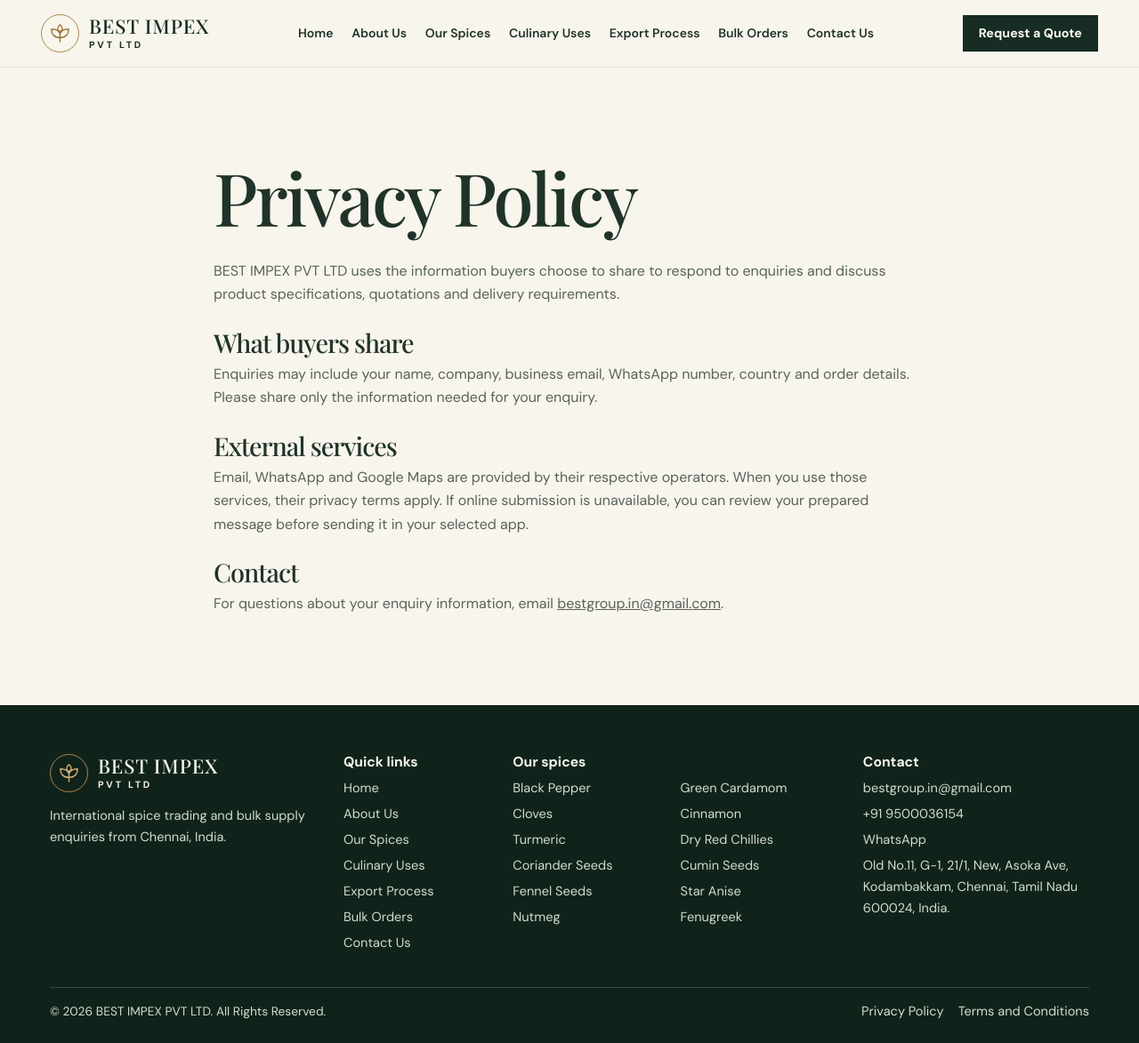
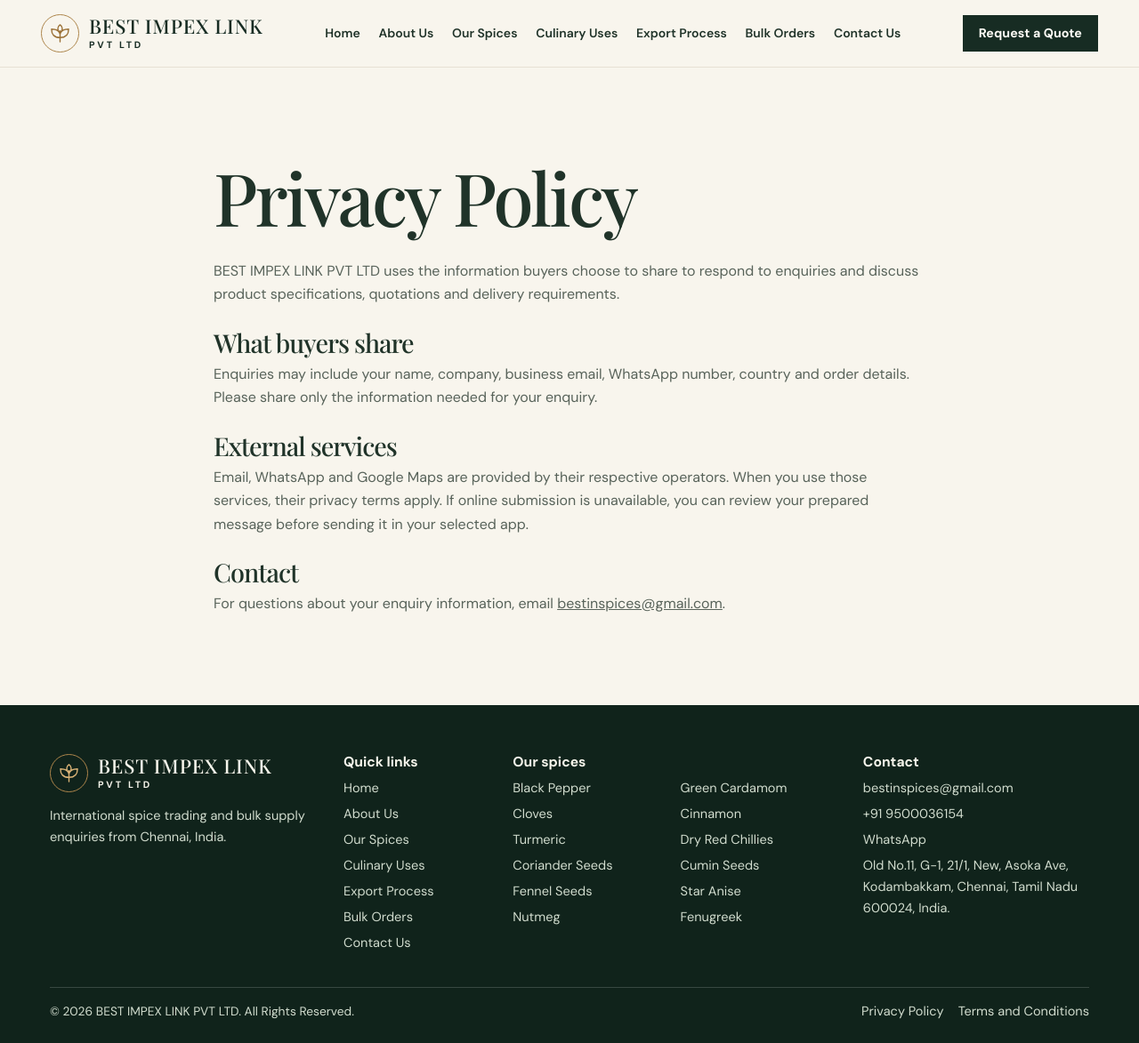
Before and after one commit to AnanthaKrishnan45/best-impex-pvt-ltd, a plain HTML site: page privacy/index.html in a window 1280 px wide. Shown: the whole page at 89% size. Drawn offline with Linux system fonts and the light colour scheme.

Commit message:
Update official company name and business email

```diff
--- a/privacy/index.html
+++ b/privacy/index.html
@@ -1,21 +1,21 @@
 <!doctype html>
 <html lang="en"><head><meta charset="utf-8"><meta name="viewport" content="width=device-width, initial-scale=1">
-<title>Privacy Policy | BEST IMPEX PVT LTD</title><meta name="description" content="Privacy Policy for BEST IMPEX PVT LTD.">
+<title>Privacy Policy | BEST IMPEX LINK PVT LTD</title><meta name="description" content="Privacy Policy for BEST IMPEX LINK PVT LTD.">
 <link rel="canonical" href="https://ananthakrishnan45.github.io/best-impex-pvt-ltd/privacy/"><meta name="theme-color" content="#12251d">
-<meta property="og:type" content="website"><meta property="og:title" content="Privacy Policy | BEST IMPEX PVT LTD">
-<meta property="og:description" content="Privacy Policy for BEST IMPEX PVT LTD."><meta property="og:url" content="https://ananthakrishnan45.github.io/best-impex-pvt-ltd/privacy/">
+<meta property="og:type" content="website"><meta property="og:title" content="Privacy Policy | BEST IMPEX LINK PVT LTD">
+<meta property="og:description" content="Privacy Policy for BEST IMPEX LINK PVT LTD."><meta property="og:url" content="https://ananthakrishnan45.github.io/best-impex-pvt-ltd/privacy/">
 <meta property="og:image" content="https://ananthakrishnan45.github.io/best-impex-pvt-ltd/assets/hero.webp">
 <link rel="icon" href="/best-impex-pvt-ltd/assets/mark.svg" type="image/svg+xml">
 <link rel="stylesheet" href="/best-impex-pvt-ltd/style.css"><script type="module" src="/best-impex-pvt-ltd/app.js"></script>
 
 </head><body><a class="skip" href="#main">Skip to content</a><header class="header">
-  <div class="header-inner"><a class="brand" href="/best-impex-pvt-ltd/#home" aria-label="BEST IMPEX PVT LTD home"><span class="brand-mark"><svg viewBox="0 0 24 24" aria-hidden="true" fill="none" stroke="currentColor" stroke-width="1.45" stroke-linecap="round" stroke-linejoin="round"><path d="M12 22V9m0 8C5 17 2 13 2 7c5 0 9 1 10 6 1-5 5-6 10-6 0 6-3 10-10 10Zm0-5C8 8 9 4 12 2c3 2 4 6 0 10Z"/></svg></span><span class="brand-name">BEST IMPEX<small>PVT LTD</small></span></a>
+  <div class="header-inner"><a class="brand" href="/best-impex-pvt-ltd/#home" aria-label="BEST IMPEX LINK PVT LTD home"><span class="brand-mark"><svg viewBox="0 0 24 24" aria-hidden="true" fill="none" stroke="currentColor" stroke-width="1.45" stroke-linecap="round" stroke-linejoin="round"><path d="M12 22V9m0 8C5 17 2 13 2 7c5 0 9 1 10 6 1-5 5-6 10-6 0 6-3 10-10 10Zm0-5C8 8 9 4 12 2c3 2 4 6 0 10Z"/></svg></span><span class="brand-name">BEST IMPEX LINK<small>PVT LTD</small></span></a>
   <button class="menu-toggle" type="button" aria-expanded="false" aria-controls="navigation" aria-label="Open navigation"><span></span><span></span></button>
   <nav id="navigation" aria-label="Main navigation"><a href="/best-impex-pvt-ltd/#home" data-section="home">Home</a><a href="/best-impex-pvt-ltd/#about" data-section="about">About Us</a><a href="/best-impex-pvt-ltd/#spices" data-section="spices">Our Spices</a><a href="/best-impex-pvt-ltd/#culinary" data-section="culinary">Culinary Uses</a><a href="/best-impex-pvt-ltd/#export" data-section="export">Export Process</a><a href="/best-impex-pvt-ltd/#bulk" data-section="bulk">Bulk Orders</a><a href="/best-impex-pvt-ltd/#contact" data-section="contact">Contact Us</a></nav>
-  <a class="button header-quote" href="/best-impex-pvt-ltd/#bulk">Request a Quote</a></div></header><main id="main"><article class="section legal"><div class="container"><h1>Privacy Policy</h1><p>BEST IMPEX PVT LTD uses the information buyers choose to share to respond to enquiries and discuss product specifications, quotations and delivery requirements.</p><h2>What buyers share</h2><p>Enquiries may include your name, company, business email, WhatsApp number, country and order details. Please share only the information needed for your enquiry.</p><h2>External services</h2><p>Email, WhatsApp and Google Maps are provided by their respective operators. When you use those services, their privacy terms apply. If online submission is unavailable, you can review your prepared message before sending it in your selected app.</p><h2>Contact</h2><p>For questions about your enquiry information, email <a href="mailto:bestgroup.in@gmail.com">bestgroup.in@gmail.com</a>.</p></div></article></main><footer class="footer"><div class="container">
-  <div class="footer-grid"><div><a class="brand" href="/best-impex-pvt-ltd/#home" aria-label="BEST IMPEX PVT LTD home"><span class="brand-mark"><svg viewBox="0 0 24 24" aria-hidden="true" fill="none" stroke="currentColor" stroke-width="1.45" stroke-linecap="round" stroke-linejoin="round"><path d="M12 22V9m0 8C5 17 2 13 2 7c5 0 9 1 10 6 1-5 5-6 10-6 0 6-3 10-10 10Zm0-5C8 8 9 4 12 2c3 2 4 6 0 10Z"/></svg></span><span class="brand-name">BEST IMPEX<small>PVT LTD</small></span></a><p>International spice trading and bulk supply enquiries from Chennai, India.</p></div>
+  <a class="button header-quote" href="/best-impex-pvt-ltd/#bulk">Request a Quote</a></div></header><main id="main"><article class="section legal"><div class="container"><h1>Privacy Policy</h1><p>BEST IMPEX LINK PVT LTD uses the information buyers choose to share to respond to enquiries and discuss product specifications, quotations and delivery requirements.</p><h2>What buyers share</h2><p>Enquiries may include your name, company, business email, WhatsApp number, country and order details. Please share only the information needed for your enquiry.</p><h2>External services</h2><p>Email, WhatsApp and Google Maps are provided by their respective operators. When you use those services, their privacy terms apply. If online submission is unavailable, you can review your prepared message before sending it in your selected app.</p><h2>Contact</h2><p>For questions about your enquiry information, email <a href="mailto:bestinspices@gmail.com">bestinspices@gmail.com</a>.</p></div></article></main><footer class="footer"><div class="container">
+  <div class="footer-grid"><div><a class="brand" href="/best-impex-pvt-ltd/#home" aria-label="BEST IMPEX LINK PVT LTD home"><span class="brand-mark"><svg viewBox="0 0 24 24" aria-hidden="true" fill="none" stroke="currentColor" stroke-width="1.45" stroke-linecap="round" stroke-linejoin="round"><path d="M12 22V9m0 8C5 17 2 13 2 7c5 0 9 1 10 6 1-5 5-6 10-6 0 6-3 10-10 10Zm0-5C8 8 9 4 12 2c3 2 4 6 0 10Z"/></svg></span><span class="brand-name">BEST IMPEX LINK<small>PVT LTD</small></span></a><p>International spice trading and bulk supply enquiries from Chennai, India.</p></div>
   <div><h2>Quick links</h2><a href="/best-impex-pvt-ltd/#home">Home</a><a href="/best-impex-pvt-ltd/#about">About Us</a><a href="/best-impex-pvt-ltd/#spices">Our Spices</a><a href="/best-impex-pvt-ltd/#culinary">Culinary Uses</a><a href="/best-impex-pvt-ltd/#export">Export Process</a><a href="/best-impex-pvt-ltd/#bulk">Bulk Orders</a><a href="/best-impex-pvt-ltd/#contact">Contact Us</a></div>
   <div><h2>Our spices</h2><div class="footer-spices"><a href="/best-impex-pvt-ltd/spices/black-pepper/">Black Pepper</a><a href="/best-impex-pvt-ltd/spices/green-cardamom/">Green Cardamom</a><a href="/best-impex-pvt-ltd/spices/cloves/">Cloves</a><a href="/best-impex-pvt-ltd/spices/cinnamon/">Cinnamon</a><a href="/best-impex-pvt-ltd/spices/turmeric/">Turmeric</a><a href="/best-impex-pvt-ltd/spices/dry-red-chillies/">Dry Red Chillies</a><a href="/best-impex-pvt-ltd/spices/coriander-seeds/">Coriander Seeds</a><a href="/best-impex-pvt-ltd/spices/cumin-seeds/">Cumin Seeds</a><a href="/best-impex-pvt-ltd/spices/fennel-seeds/">Fennel Seeds</a><a href="/best-impex-pvt-ltd/spices/star-anise/">Star Anise</a><a href="/best-impex-pvt-ltd/spices/nutmeg/">Nutmeg</a><a href="/best-impex-pvt-ltd/spices/fenugreek/">Fenugreek</a></div></div>
-  <div><h2>Contact</h2><a href="mailto:bestgroup.in@gmail.com">bestgroup.in@gmail.com</a><a href="tel:+919500036154">+91 9500036154</a><a href="https://wa.me/919500036154?text=Hello%20BEST%20IMPEX%20PVT%20LTD%2C%20I%20am%20interested%20in%20your%20spice%20products.%20I%20would%20like%20to%20know%20more%20about%20your%20product%20catalogue%2C%20bulk%20quantities%2C%20packaging%20options%20and%20export%20quotations.">WhatsApp</a><a class="footer-address" href="https://www.google.com/maps/search/?api=1&query=Old%20No.11%2C%20G-1%2C%2021%2F1%2C%20New%2C%20Asoka%20Ave%2C%20Kodambakkam%2C%20Chennai%2C%20Tamil%20Nadu%20600024%2C%20India.">Old No.11, G-1, 21/1, New, Asoka Ave, Kodambakkam, Chennai, Tamil Nadu 600024, India.</a></div></div>
-  <div class="footer-base"><span>© 2026 BEST IMPEX PVT LTD. All Rights Reserved.</span><div><a href="/best-impex-pvt-ltd/privacy/">Privacy Policy</a><a href="/best-impex-pvt-ltd/terms/">Terms and Conditions</a></div></div>
+  <div><h2>Contact</h2><a href="mailto:bestinspices@gmail.com">bestinspices@gmail.com</a><a href="tel:+919500036154">+91 9500036154</a><a href="https://wa.me/919500036154?text=Hello%20BEST%20IMPEX%20LINK%20PVT%20LTD%2C%20I%20am%20interested%20in%20your%20spice%20products.%20I%20would%20like%20to%20know%20more%20about%20your%20product%20catalogue%2C%20bulk%20quantities%2C%20packaging%20options%20and%20export%20quotations.">WhatsApp</a><a class="footer-address" href="https://www.google.com/maps/search/?api=1&query=Old%20No.11%2C%20G-1%2C%2021%2F1%2C%20New%2C%20Asoka%20Ave%2C%20Kodambakkam%2C%20Chennai%2C%20Tamil%20Nadu%20600024%2C%20India.">Old No.11, G-1, 21/1, New, Asoka Ave, Kodambakkam, Chennai, Tamil Nadu 600024, India.</a></div></div>
+  <div class="footer-base"><span>© 2026 BEST IMPEX LINK PVT LTD. All Rights Reserved.</span><div><a href="/best-impex-pvt-ltd/privacy/">Privacy Policy</a><a href="/best-impex-pvt-ltd/terms/">Terms and Conditions</a></div></div>
   </div></footer></body></html>
```
